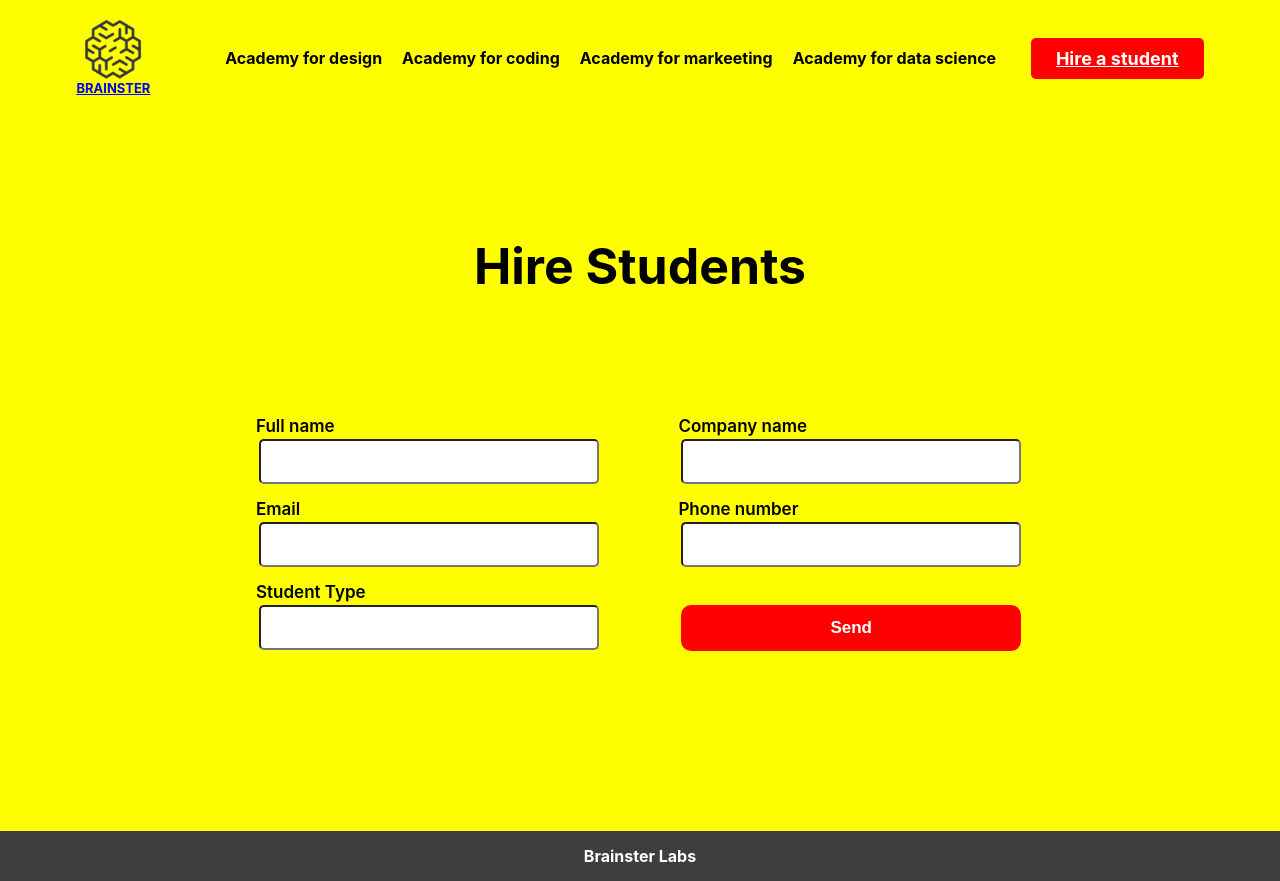
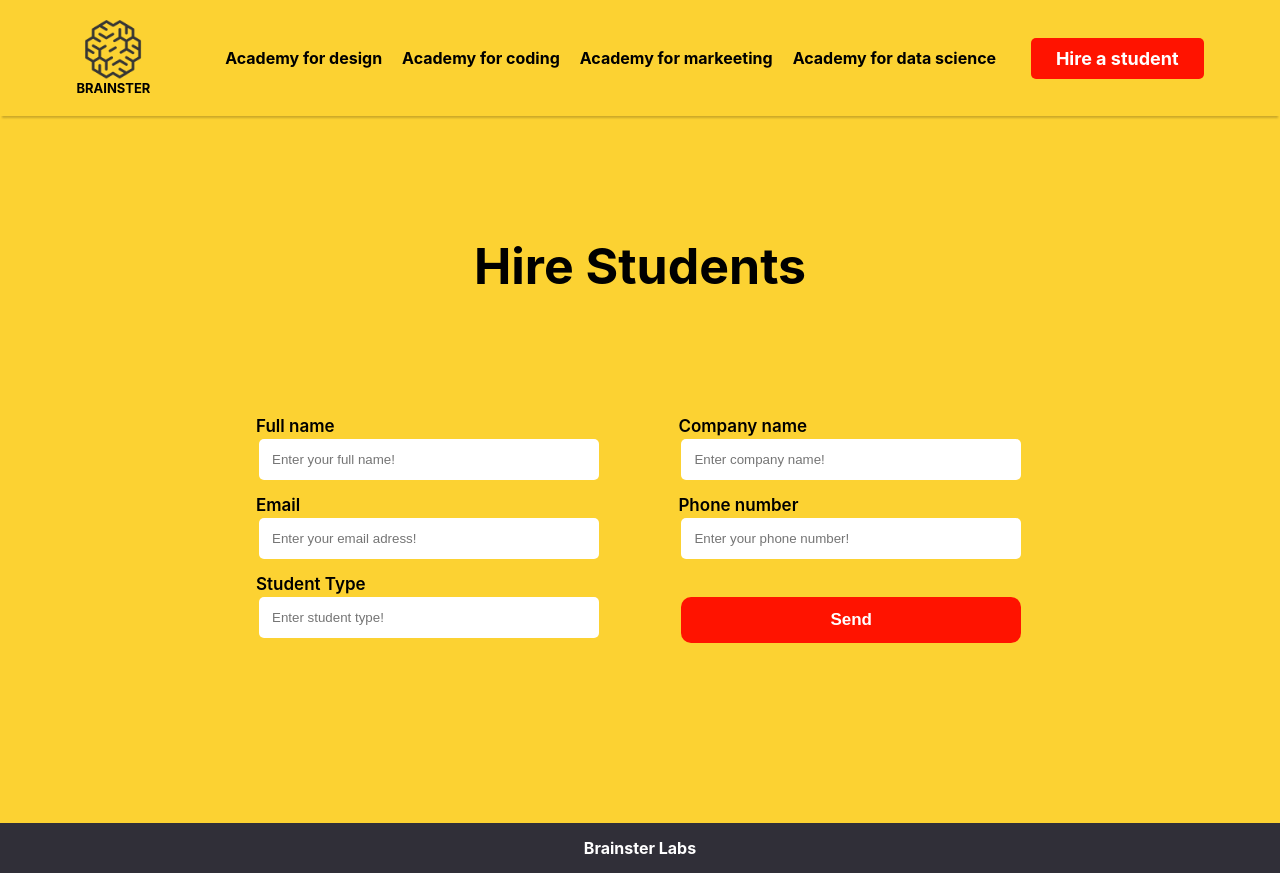
Before and after one commit to Mihail-Kotevski/MyProjects, a React (Create React App) app in the folder brainster-labs-react/: page /hireStudent in a window 1280 px wide. Built offline with nearby package versions, Linux system fonts and the light colour scheme.

Commit message:
added proper colors

```diff
--- a/brainster-labs-react/src/components/card/card.css
+++ b/brainster-labs-react/src/components/card/card.css
@@ -24,7 +24,7 @@
   margin: 10px 0 0 0;
 }
 .card .wrap-content .content .academy {
-  background-color: yellow;
+  background-color: #fcd232;
   border-radius: 5px;
   padding: 5px 10px;
   font-weight: bold;
@@ -40,7 +40,7 @@
   padding: 10px 15px;
   border: none;
   color: white;
-  background-color: red;
+  background-color: #ff1300;
   border-radius: 5px;
   font-weight: bold;
 }
--- a/brainster-labs-react/src/components/cardsSection/cardSection.css
+++ b/brainster-labs-react/src/components/cardsSection/cardSection.css
@@ -1,6 +1,6 @@
 .card-section {
   width: 100%;
-  background-color: yellow;
+  background-color: #fcd232;
   padding: 30px 0;
   text-align: center;
 }
@@ -18,6 +18,6 @@
   border: none;
   border-radius: 5px;
   padding: 8px 15px;
-  background-color: red;
+  background-color: #ff1300;
   color: white;
 }
--- a/brainster-labs-react/src/components/filters/filters.css
+++ b/brainster-labs-react/src/components/filters/filters.css
@@ -1,7 +1,7 @@
 .filters {
   width: 100%;
   display: flex;
-  background-color: gray;
+  background-color: #302f38;
   color: white;
   height: 17vh;
 }
@@ -13,7 +13,7 @@
 }
 .filters .filter:nth-child(1),
 .filter:nth-child(2) {
-  border-right: 1px solid rgb(0, 0, 0);
+  border-right: 1px solid #36353e;
 }
 .filters .filter .content {
   width: 100%;
@@ -30,5 +30,5 @@
   margin: auto 0;
 }
 .active {
-  background-color: red;
+  background-color: #eb3b3b;
 }
--- a/brainster-labs-react/src/components/footer/footer.css
+++ b/brainster-labs-react/src/components/footer/footer.css
@@ -1,5 +1,5 @@
 .footer {
-  background-color: rgb(64, 61, 61);
+  background-color: #302f38;
   color: white;
   display: flex;
   justify-content: center;
--- a/brainster-labs-react/src/components/form/Form.tsx
+++ b/brainster-labs-react/src/components/form/Form.tsx
@@ -8,17 +8,17 @@ export default function Form() {
       <form>
         <div className="left">
           <label>Full name</label>
-          <input type="text" />
+          <input type="text" placeholder="Enter your full name!" />
           <label>Email</label>
-          <input type="text" />
+          <input type="text" placeholder="Enter your email adress!" />
           <label>Student Type</label>
-          <input type="text" />
+          <input type="text" placeholder="Enter student type!" />
         </div>
         <div className="right">
           <label>Company name</label>
-          <input type="text" />
+          <input type="text" placeholder="Enter company name!" />
           <label>Phone number</label>
-          <input type="text" />
+          <input type="text" placeholder="Enter your phone number!" />
           <label className="button-label">/</label>
           <button>Send</button>
         </div>
--- a/brainster-labs-react/src/components/form/form.css
+++ b/brainster-labs-react/src/components/form/form.css
@@ -1,5 +1,5 @@
 .form {
-  background-color: yellow;
+  background-color: #fcd232;
   width: 100%;
   text-align: center;
   padding: 80px 0;
@@ -29,6 +29,7 @@
 }
 .form form div input {
   padding: 13px;
+  border: none;
   margin: 3px;
   border-radius: 5px;
   margin-bottom: 15px;
@@ -38,7 +39,7 @@
 }
 .form form div button {
   padding: 13px;
-  background-color: red;
+  background-color: #ff1300;
   font-weight: 600;
   font-size: 17px;
   margin: 3px;
--- a/brainster-labs-react/src/components/header/header.css
+++ b/brainster-labs-react/src/components/header/header.css
@@ -1,7 +1,10 @@
 .nav-bar {
   width: 100%;
-  background-color: yellow;
+  background-color: #fcd232;
   padding: 20px 0;
+  position: relative;
+  z-index: 10;
+  box-shadow: 0 4px 2px -2px rgba(0, 0, 0, 0.2);
 }
 
 .nav-bar .content-wrapper {
@@ -20,6 +23,8 @@
   flex-direction: column;
   justify-content: center;
   font-size: 13px;
+  text-decoration: none;
+  color: black;
 }
 
 .nav-bar .content-wrapper .content img {
@@ -42,9 +47,10 @@ span {
 }
 
 .nav-bar .content-wrapper .content .btn {
-  background-color: red;
+  background-color: #ff1300;
   padding: 10px 25px;
   margin: auto 0;
+  text-decoration: none;
   color: white;
   font-size: 18px;
   border-radius: 5px;
```
